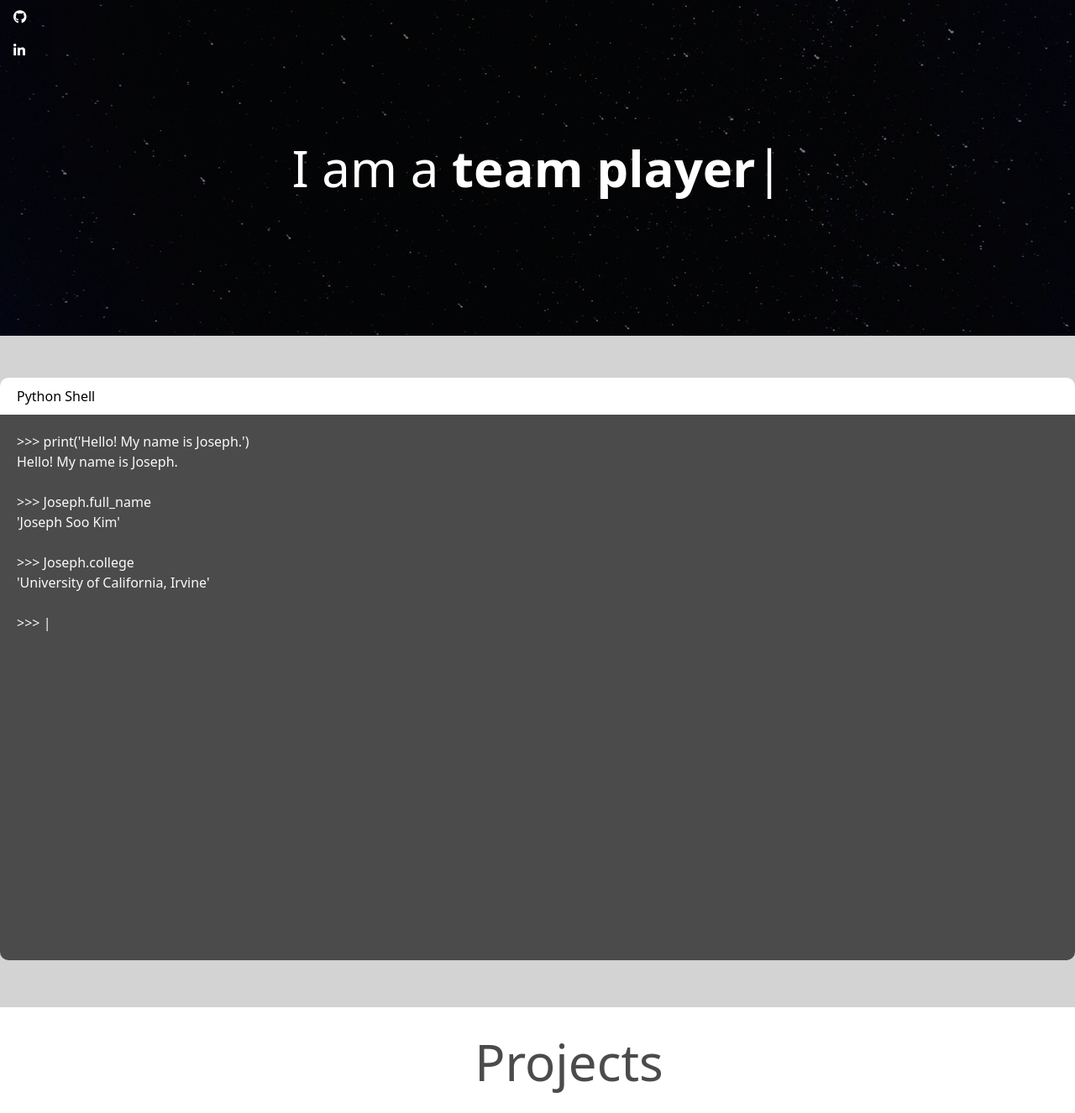
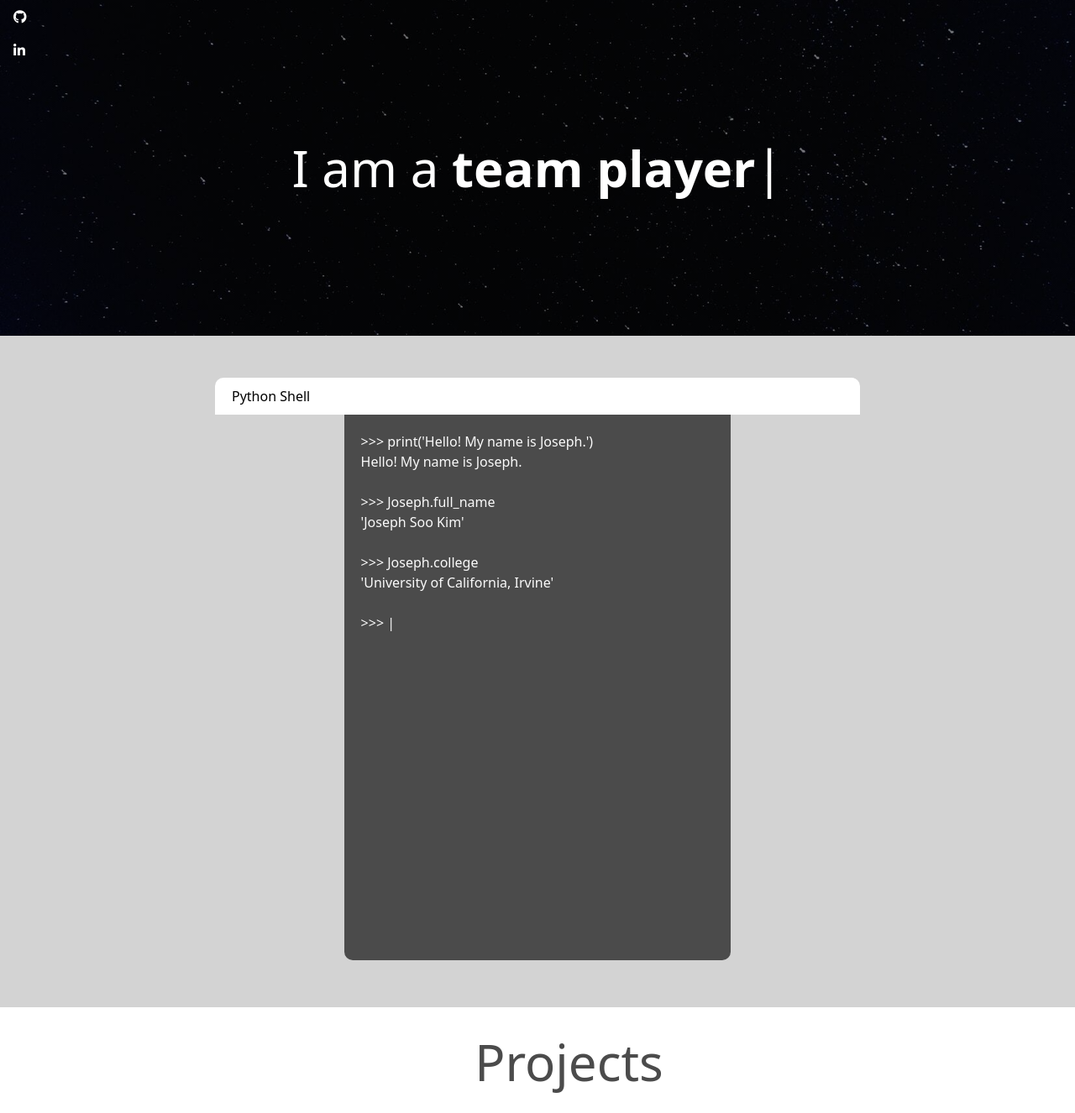
Before and after one commit to josephsookim/v1, a Flask app: page / in a window 1280 px wide. Shown: the top 1326 px of the page at 84% size. Run offline with Flask 2, Linux system fonts and the light colour scheme.

Commit message:
update css for fix

```diff
--- a/static/css/styles.css
+++ b/static/css/styles.css
@@ -49,7 +49,7 @@ html {
 
 #code {
   /*width: 700px;*/
-  width: 100%;
+  width: 60%;
   margin: auto;
   padding-top: 50px;
   height: 700px;
@@ -69,6 +69,7 @@ html {
 
 #console {
   /*width: 700px;*/
+  width: 60%;
   padding: 20px;
   height: 650px;
   margin: auto;
@@ -103,6 +104,7 @@ html {
   margin-right: 20px;
 }
 
+/*
 @media only screen and (min-width: 600px) {
   html {
     zoom: 0.8;
@@ -120,3 +122,4 @@ html {
     zoom: 1;
   }
 }
+*/
```
